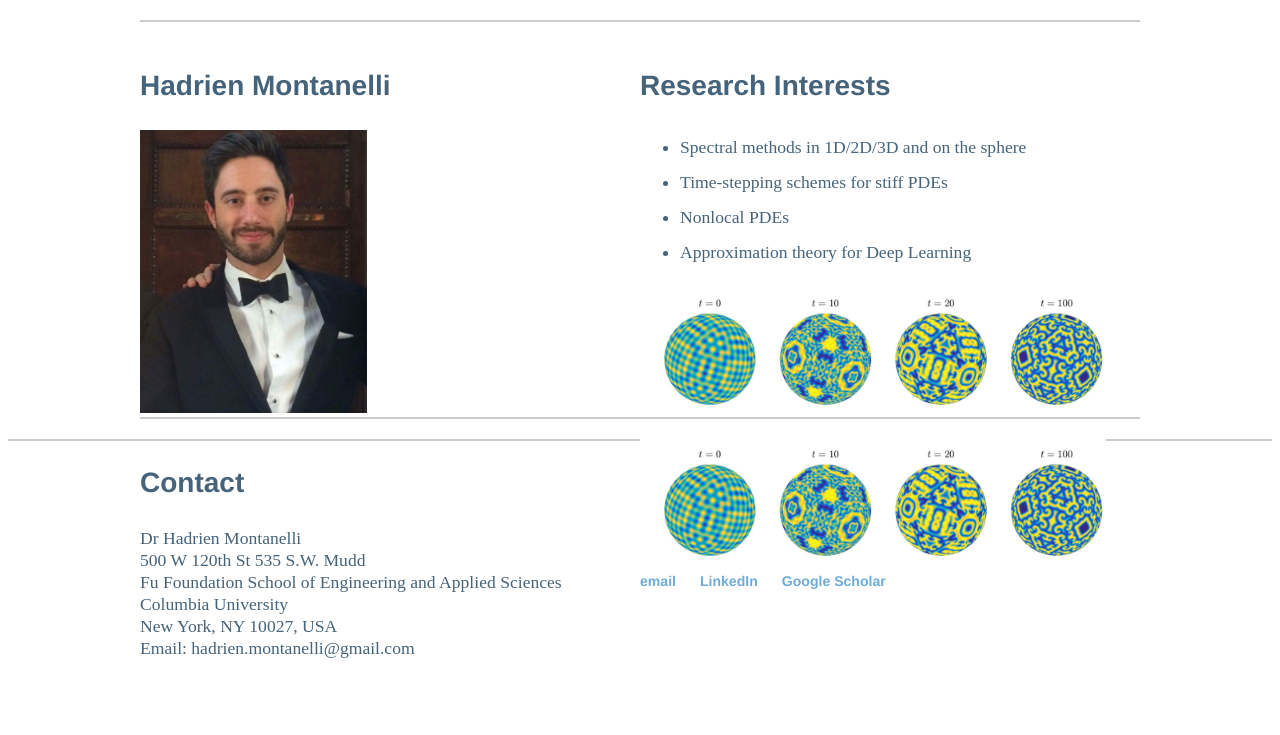
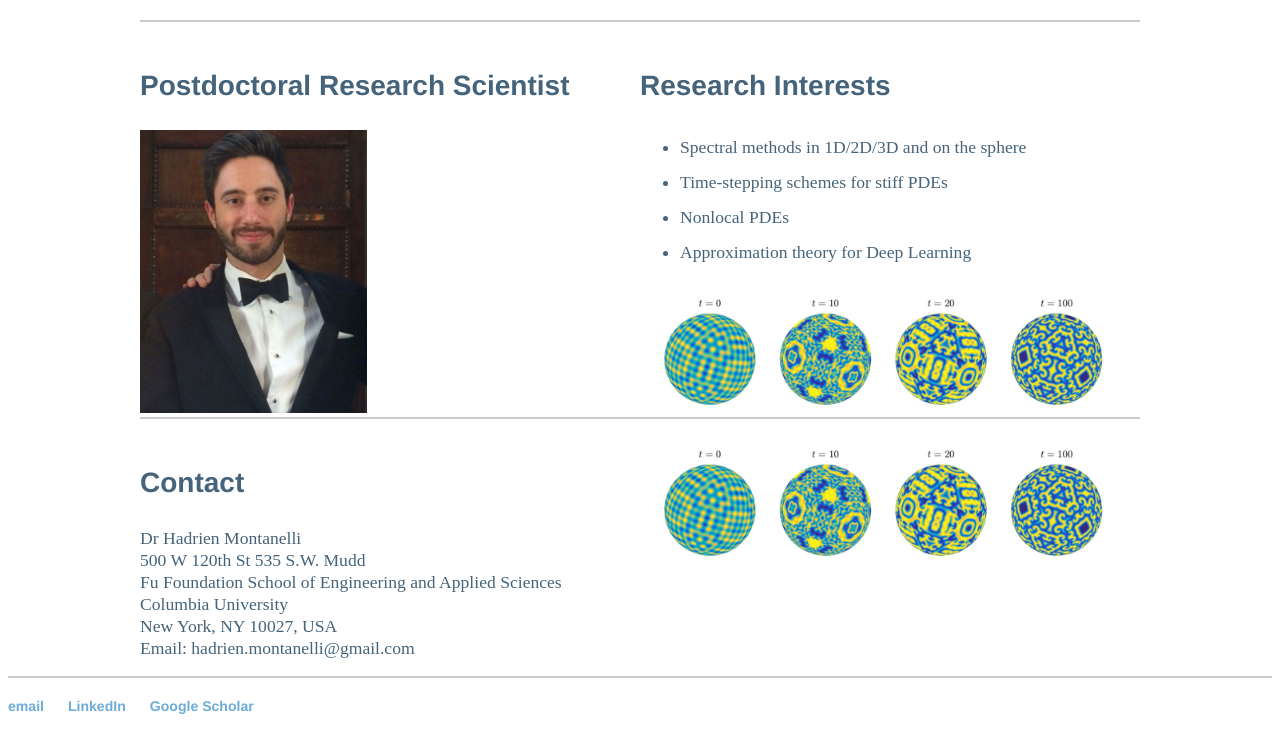
Before and after one commit to Hadrien-Montanelli/Hadrien-Montanelli.github.io, a Jekyll site: the page built from index.html, in a window 1280 px wide, cut to the strip 172-907 px from the top of the page. Built offline with Jekyll 4.4.1, drawn with Linux system fonts in a browser that asks for light colours.

Commit message:
Update index.html

```diff
--- a/index.html
+++ b/index.html
@@ -11,7 +11,7 @@ title: Hadrien Montanelli
 	<!--<h2 style="text-align:center">Hadrien Montanelli</h2>-->
 	<div style="clear:both;">
 		<div style="float: left; width: 50%;">
-			<h3>Hadrien Montanelli</h3>
+			<h3>Postdoctoral Research Scientist</h3>
 			<a href="http://hadrien-montanelli.github.io">
 				<div style="text-align: left;">
 					<img src="Hadrien_Montanelli.jpg" style="width:227px;height:283px;">
@@ -48,4 +48,6 @@ title: Hadrien Montanelli
 			</a>
 		</div>
 	</div>
+	<div style="clear:both;">
+	</div>
 </div><!-- /.blurb -->
```
